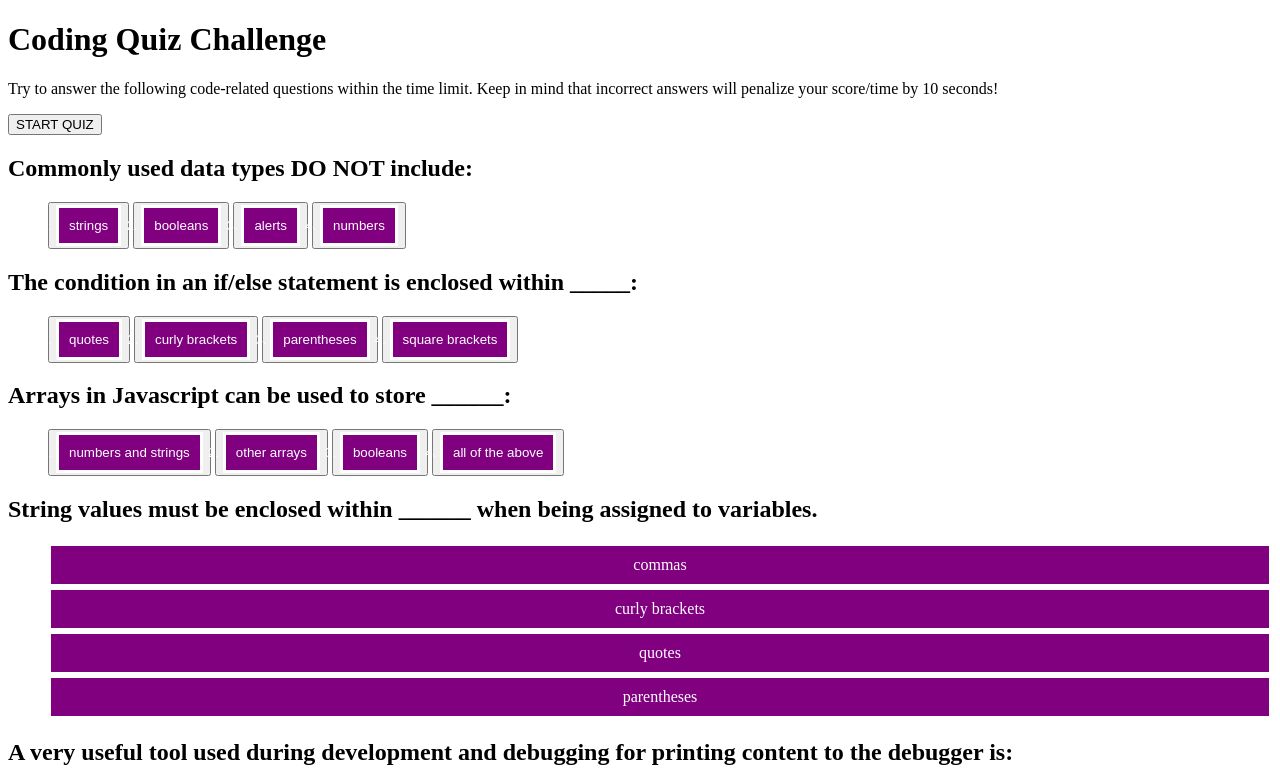
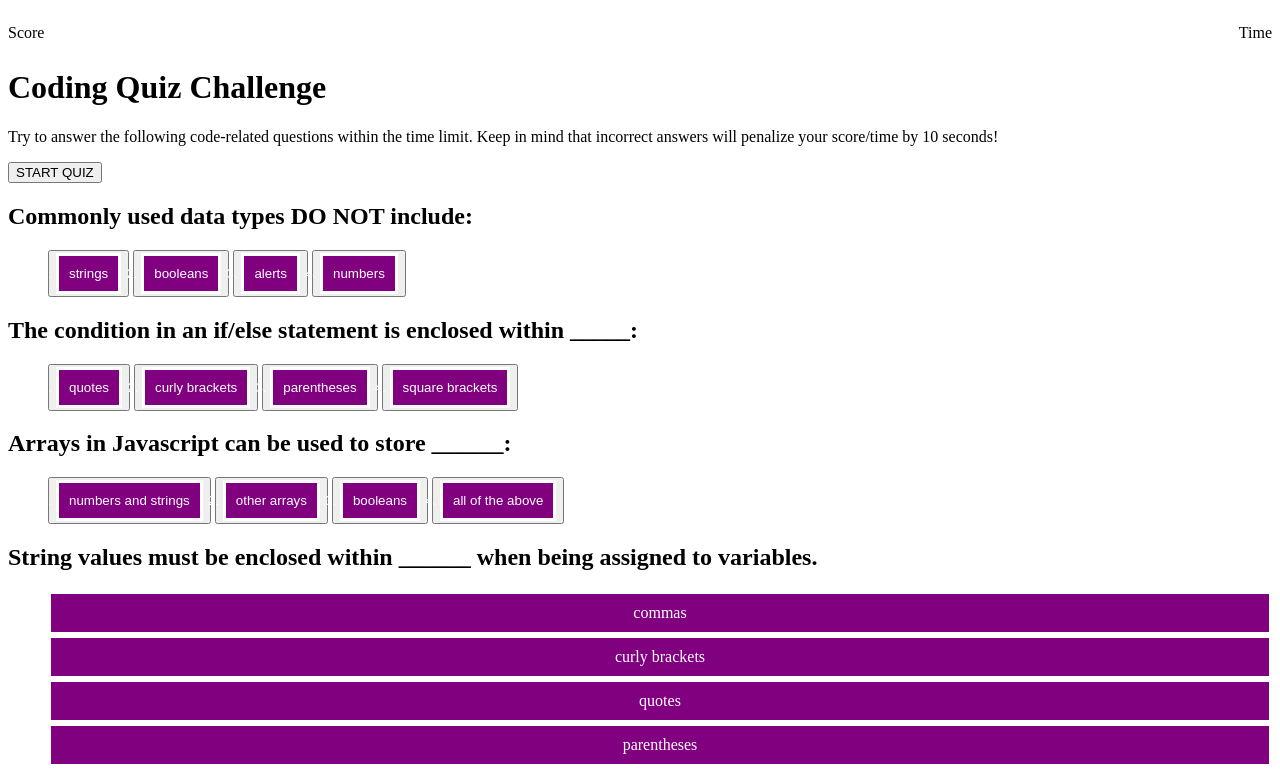
Before and after one commit to eloghub/code-quiz, a plain HTML site: page index.html in a window 1280 px wide. Shown: the top 783 px of the page. Drawn offline with Linux system fonts and the light colour scheme.

Commit message:
adding score and time section in html, styled in css, need functions in js

```diff
--- a/Develop/style.css
+++ b/Develop/style.css
@@ -5,6 +5,20 @@
 /* #home-page{
     display: block;
 } */
+
+.heading{
+    direction: inherit;
+    font-weight: lighter;
+    padding-bottom: 40px;
+}
+
+#score {
+    float: left;
+}
+
+#time {
+    float: right;
+}
 
 li{
     background-color: purple;
--- a/index.html
+++ b/index.html
@@ -9,6 +9,12 @@
   </head>
 
   <body>
+
+    <div class="heading">
+      <p id="score">Score</p>
+      <p id="time">Time</p>
+    </div>
+
     <div id="home-page">
     <h1>Coding Quiz Challenge</h1>
     <p>Try to answer the following code-related questions within the time limit. Keep in mind that incorrect answers will penalize your score/time by 10 seconds!</p>
```
